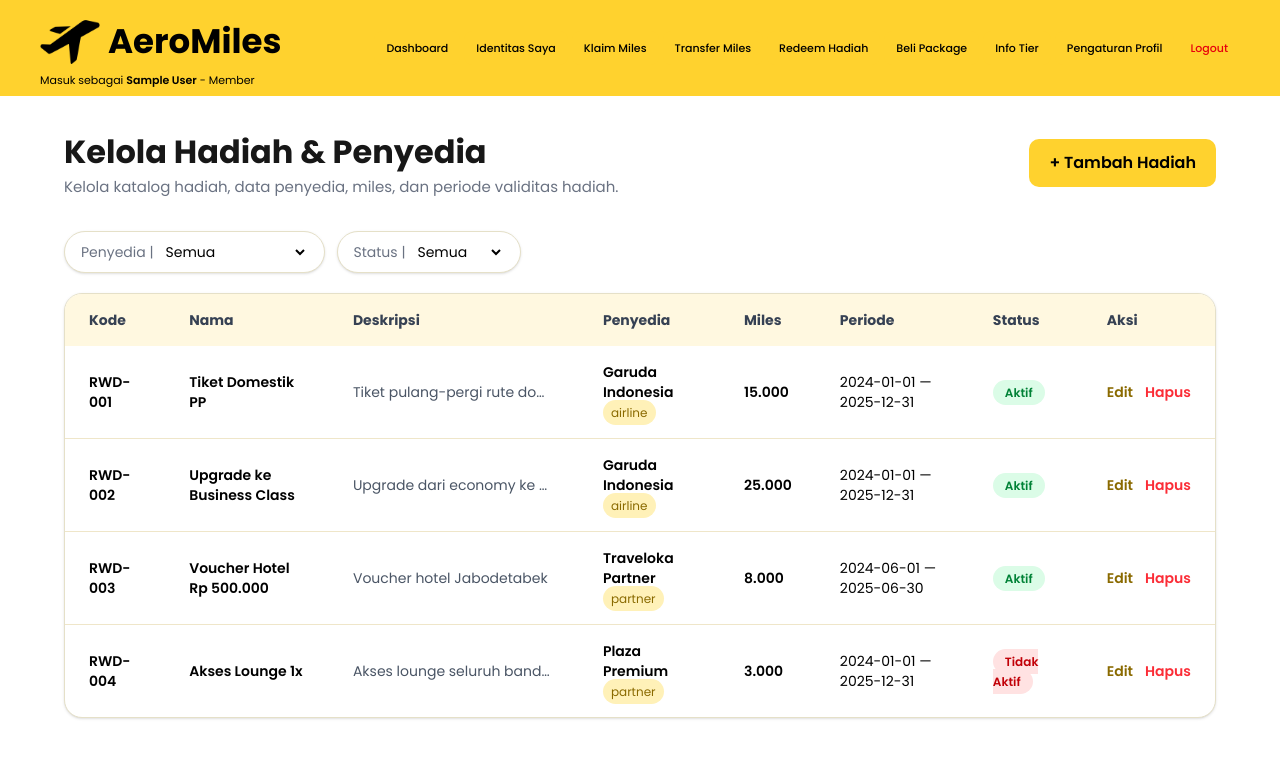
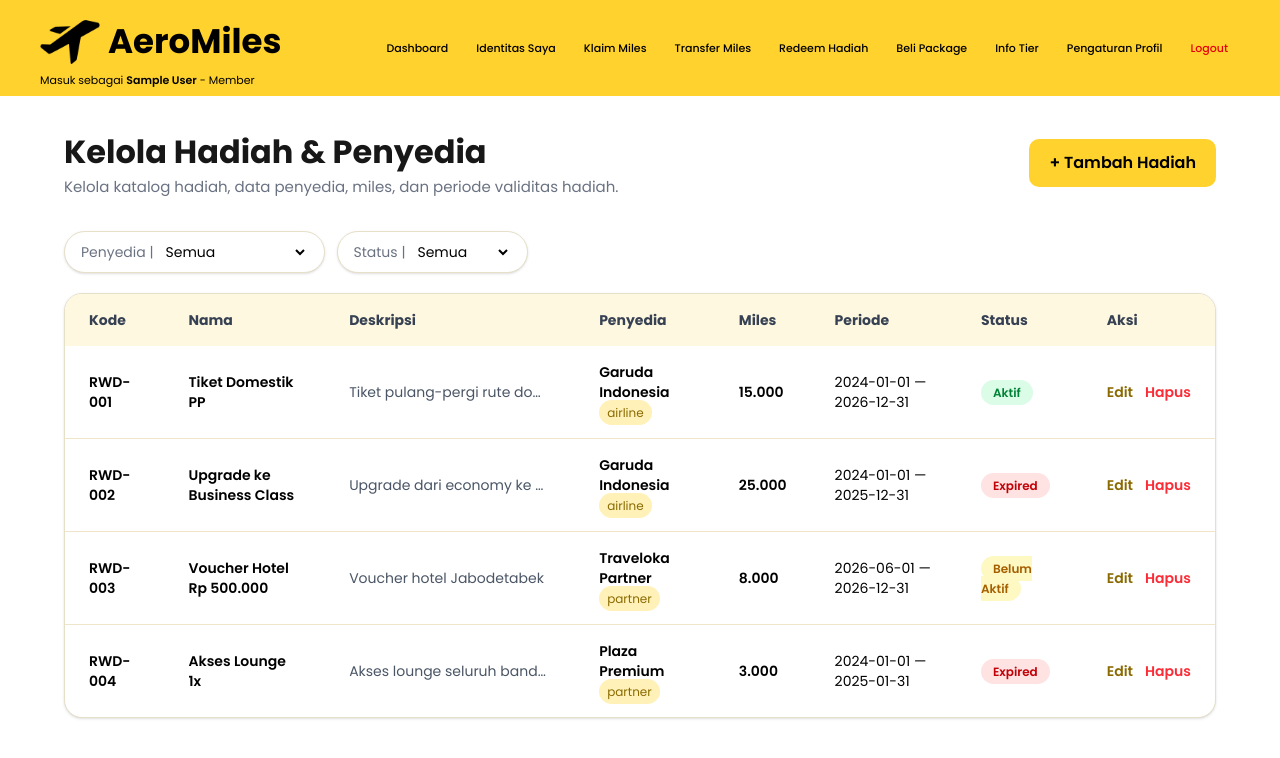
Before and after one commit to rpmdim/yayasan-pesantren-islam, a Next.js app: page /kelola-hadiah-penyedia in a window 1280 px wide. Shown: the top 758 px of the page. Built offline with nearby package versions, Linux system fonts and the light colour scheme; sample sign-in values are in the browser's storage.

Commit message:
change minor logic issues in kelola hadiah & penyedia

```diff
--- a/src/app/kelola-hadiah-penyedia/page.js
+++ b/src/app/kelola-hadiah-penyedia/page.js
@@ -2,6 +2,20 @@
 
 import { useState } from "react";
 import NavbarRole from "@/app/component/navbarRole";
+
+const getStatus = (start, end) => {
+  const today = new Date();
+  const startDate = new Date(start);
+  const endDate = new Date(end);
+
+  today.setHours(0, 0, 0, 0);
+  startDate.setHours(0, 0, 0, 0);
+  endDate.setHours(23, 59, 59, 999);
+
+  if (today < startDate) return "Belum Aktif";
+  if (today > endDate) return "Expired";
+  return "Aktif";
+};
 
 export default function KelolaHadiahPenyedia() {
   const [rewards, setRewards] = useState([
@@ -13,8 +27,7 @@ export default function KelolaHadiahPenyedia() {
       tipe: "airline",
       miles: 15000,
       validStart: "2024-01-01",
-      programEnd: "2025-12-31",
-      active: true,
+      programEnd: "2026-12-31",
     },
     {
       kode: "RWD-002",
@@ -25,7 +38,6 @@ export default function KelolaHadiahPenyedia() {
       miles: 25000,
       validStart: "2024-01-01",
       programEnd: "2025-12-31",
-      active: true,
     },
     {
       kode: "RWD-003",
@@ -34,9 +46,8 @@ export default function KelolaHadiahPenyedia() {
       penyedia: "Traveloka Partner",
       tipe: "partner",
       miles: 8000,
-      validStart: "2024-06-01",
-      programEnd: "2025-06-30",
-      active: true,
+      validStart: "2026-06-01",
+      programEnd: "2026-12-31",
     },
     {
       kode: "RWD-004",
@@ -46,8 +57,7 @@ export default function KelolaHadiahPenyedia() {
       tipe: "partner",
       miles: 3000,
       validStart: "2024-01-01",
-      programEnd: "2025-12-31",
-      active: false,
+      programEnd: "2025-01-31",
     },
   ]);
 
@@ -56,17 +66,18 @@ export default function KelolaHadiahPenyedia() {
   const [modalMode, setModalMode] = useState(null);
   const [selectedReward, setSelectedReward] = useState(null);
 
+  const providers = [...new Set(rewards.map((item) => item.penyedia))];
+
   const filteredRewards = rewards.filter((item) => {
-    const matchProvider = providerFilter === "" || item.penyedia === providerFilter;
+    const matchProvider =
+      providerFilter === "" || item.penyedia === providerFilter;
+
     const matchStatus =
       statusFilter === "" ||
-      (statusFilter === "Aktif" && item.active) ||
-      (statusFilter === "Tidak Aktif" && !item.active);
+      getStatus(item.validStart, item.programEnd) === statusFilter;
 
     return matchProvider && matchStatus;
   });
-
-  const providers = [...new Set(rewards.map((item) => item.penyedia))];
 
   const openCreateModal = () => {
     setSelectedReward(null);
@@ -93,7 +104,6 @@ export default function KelolaHadiahPenyedia() {
           ...formData,
           kode: `RWD-${nextNumber}`,
           miles: Number(formData.miles),
-          active: true,
         },
       ]);
     }
@@ -102,7 +112,12 @@ export default function KelolaHadiahPenyedia() {
       setRewards((prev) =>
         prev.map((item) =>
           item.kode === selectedReward.kode
-            ? { ...item, ...formData, miles: Number(formData.miles) }
+            ? {
+                ...item,
+                ...formData,
+                kode: item.kode,
+                miles: Number(formData.miles),
+              }
             : item
         )
       );
@@ -113,18 +128,16 @@ export default function KelolaHadiahPenyedia() {
   };
 
   const handleDelete = () => {
-    setRewards((prev) => prev.filter((item) => item.kode !== selectedReward.kode));
+    setRewards((prev) =>
+      prev.filter((item) => item.kode !== selectedReward.kode)
+    );
     setModalMode(null);
     setSelectedReward(null);
   };
 
   return (
     <div>
-      <NavbarRole
-        role="staff"
-        userName="Mr. Admin Aero"
-        roleLabel="Staff"
-      />
+      <NavbarRole role="staff" userName="Mr. Admin Aero" roleLabel="Staff" />
 
       <div className="pt-32 px-16 pb-12 bg-background text-foreground min-h-screen">
         <div className="flex justify-between items-center mb-8">
@@ -169,7 +182,8 @@ export default function KelolaHadiahPenyedia() {
             >
               <option value="">Semua</option>
               <option value="Aktif">Aktif</option>
-              <option value="Tidak Aktif">Tidak Aktif</option>
+              <option value="Belum Aktif">Belum Aktif</option>
+              <option value="Expired">Expired</option>
             </select>
           </div>
         </div>
@@ -190,7 +204,10 @@ export default function KelolaHadiahPenyedia() {
             </thead>
 
             <tbody className="divide-y divide-[#EFE6C9]">
-              {filteredRewards.map((item) => (
+              {filteredRewards.map((item) => {
+                const status = getStatus(item.validStart, item.programEnd);
+
+                return (
                   <tr key={item.kode} className="hover:bg-[#FFFDF5]">
                     <td className="px-6 py-4 font-semibold">{item.kode}</td>
                     <td className="px-6 py-4 font-semibold">{item.nama}</td>
@@ -210,15 +227,7 @@ export default function KelolaHadiahPenyedia() {
                       {item.validStart} — {item.programEnd}
                     </td>
                     <td className="px-6 py-4">
-                    <span
-                      className={`px-3 py-1 rounded-full text-xs font-semibold ${
-                        item.active
-                          ? "bg-green-100 text-green-700"
-                          : "bg-red-100 text-red-700"
-                      }`}
-                    >
-                      {item.active ? "Aktif" : "Tidak Aktif"}
-                    </span>
+                      <StatusBadge status={status} />
                     </td>
                     <td className="px-6 py-4">
                       <div className="flex gap-3">
@@ -237,7 +246,8 @@ export default function KelolaHadiahPenyedia() {
                       </div>
                     </td>
                   </tr>
-              ))}
+                );
+              })}
 
               {filteredRewards.length === 0 && (
                 <tr>
@@ -271,6 +281,21 @@ export default function KelolaHadiahPenyedia() {
   );
 }
 
+function StatusBadge({ status }) {
+  const style =
+    status === "Aktif"
+      ? "bg-green-100 text-green-700"
+      : status === "Belum Aktif"
+      ? "bg-yellow-100 text-yellow-700"
+      : "bg-red-100 text-red-700";
+
+  return (
+    <span className={`px-3 py-1 rounded-full text-xs font-semibold ${style}`}>
+      {status}
+    </span>
+  );
+}
+
 function RewardFormModal({ mode, reward, onClose, onSave }) {
   const [form, setForm] = useState({
     nama: reward?.nama || "",
@@ -280,7 +305,6 @@ function RewardFormModal({ mode, reward, onClose, onSave }) {
     deskripsi: reward?.deskripsi || "",
     validStart: reward?.validStart || "",
     programEnd: reward?.programEnd || "",
-    active: reward?.active ?? true,
   });
 
   const updateForm = (field, value) => {
@@ -373,17 +397,6 @@ function RewardFormModal({ mode, reward, onClose, onSave }) {
           />
         </div>
 
-        {mode === "edit" && (
-          <div className="mt-3">
-            <Select
-              label="Status"
-              value={form.active ? "Aktif" : "Tidak Aktif"}
-              onChange={(value) => updateForm("active", value === "Aktif")}
-              options={["Aktif", "Tidak Aktif"]}
-            />
-          </div>
-        )}
-
         <div className="flex justify-end gap-3 mt-6">
           <button
             onClick={onClose}
@@ -416,8 +429,8 @@ function DeleteModal({ reward, onClose, onDelete }) {
       >
         <p className="text-[22px] font-bold mb-2">Hapus Hadiah?</p>
         <p className="text-sm text-gray-600 mb-5">
-          Hadiah <span className="font-semibold">{reward.nama}</span> akan dihapus
-          dari daftar. Pastikan hadiah ini sudah tidak digunakan.
+          Hadiah <span className="font-semibold">{reward.nama}</span> akan
+          dihapus dari daftar. Pastikan hadiah ini sudah tidak digunakan.
         </p>
 
         <div className="flex justify-end gap-3">
```
Lines whose indentation alone changed are shown as unchanged.
